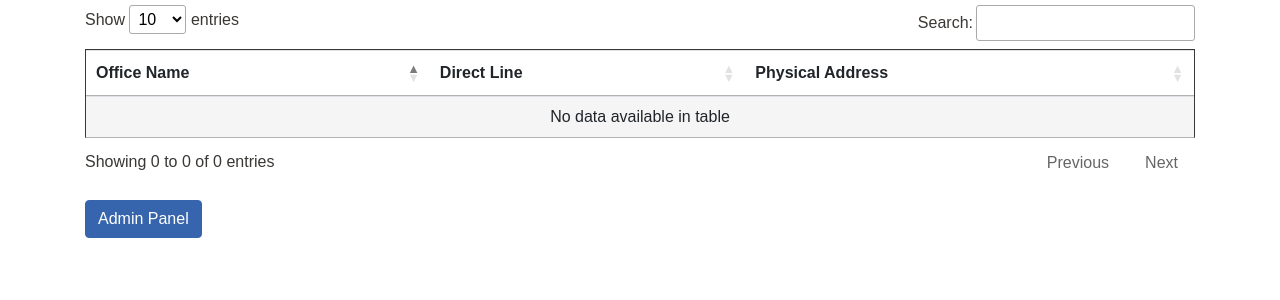
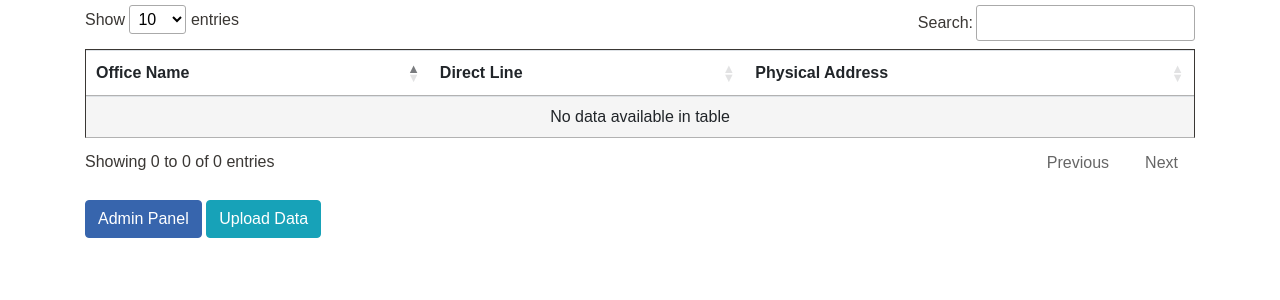
Before and after one commit to jkotouchstone/touchstone-phone-list, a Flask app: page / in a window 1280 px wide. Shown: the part 315-615 px from the top of the page. Run offline with Flask 2, Linux system fonts and the light colour scheme; data that the repository does not hold is empty; some libraries are stand-ins or nearby versions.

Commit message:
Update index.html

```diff
--- a/templates/index.html
+++ b/templates/index.html
@@ -56,11 +56,9 @@
   </table>
 
   <div class="mt-3">
-    <!-- Removed logout link to avoid BuildError -->
-    <!-- <a href="{{ url_for('logout') }}" class="btn btn-secondary">Logout</a> -->
+    <!-- Removed the logout link entirely to avoid the BuildError -->
     <a href="{{ url_for('admin_panel') }}" class="btn btn-primary">Admin Panel</a>
-    <!-- You could also add other links as needed, for example: -->
-    <!-- <a href="{{ url_for('upload') }}" class="btn btn-info">Upload Data</a> -->
+    <a href="{{ url_for('upload') }}" class="btn btn-info">Upload Data</a>
   </div>
 
   <script src="https://code.jquery.com/jquery-3.5.1.js"></script>
```
